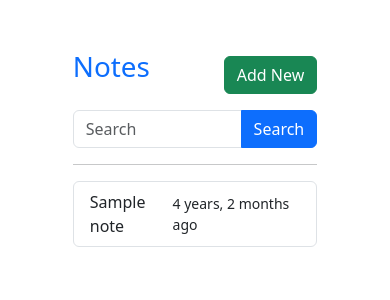
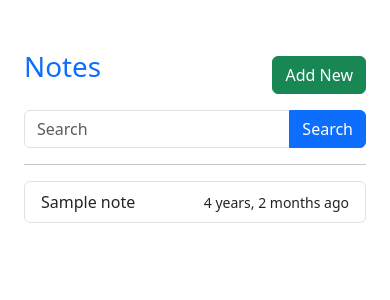
Before and after one commit to AlWaleedMusa/NoteSimpleApp, a Django app: template Note/templates/main.html in a window 390 px wide. Shown: the top 300 px of the page. Run offline with Django 3.2, Linux system fonts and the light colour scheme; the template is opened without the code that fills it: most values are stand-ins (such as "Sample title", 1, 10 or a date in 2020).

Commit message:
mobile responsive

```diff
--- a/Note/templates/base.html
+++ b/Note/templates/base.html
@@ -9,7 +9,7 @@
     <link href="https://cdn.jsdelivr.net/npm/bootstrap@5.3.3/dist/css/bootstrap.min.css" rel="stylesheet" integrity="sha384-QWTKZyjpPEjISv5WaRU9OFeRpok6YctnYmDr5pNlyT2bRjXh0JMhjY6hW+ALEwIH" crossorigin="anonymous">
   </head>
   <body>
-    <div class="container w-75 my-5 h-auto">
+    <div class="container w-100 my-5 h-auto">
       {% block content %}
 
       {% endblock content %}
```
